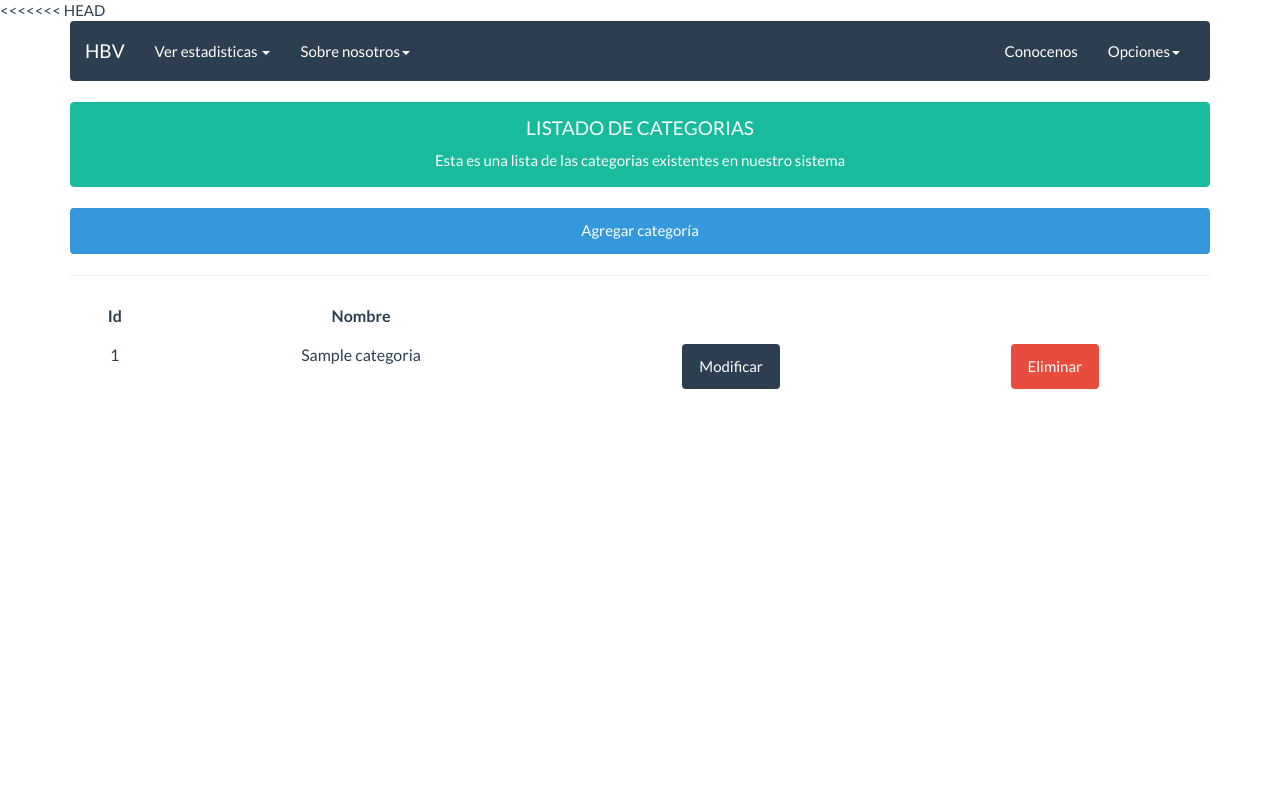
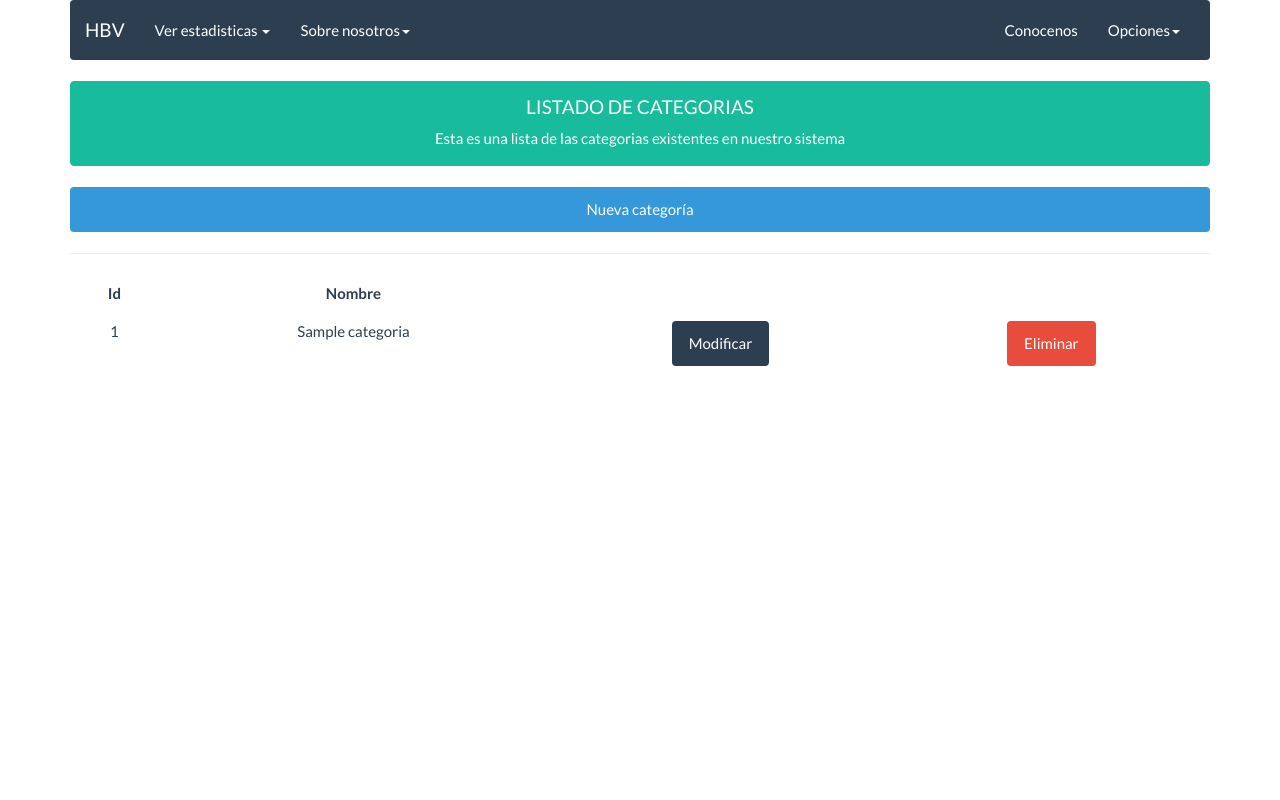
Before and after one commit to BanosLopezDA/HDP115-CRUD-CATEGORIA, a Django app: template gestCateg/templates/categoria/categoria_list.html in a window 1280 px wide. Run offline with Django 3.2, Linux system fonts and the light colour scheme; the template is opened without the code that fills it: values that come from a table or form of the project are taken from there, others are empty; tables that the repository leaves empty hold one stand-in row (values such as "Sample post"); parts of the project's set-up code (start-up, migrations or seed data) failed here and were passed over; some libraries are stand-ins or nearby versions.

Commit message:
Gestionar categoria terminado

```diff
--- a/gestCateg/templates/categoria/categoria_form.html
+++ b/gestCateg/templates/categoria/categoria_form.html
@@ -9,5 +9,6 @@
     {% csrf_token %}
     {{ form.as_p}}
     <button class="btn btn-success"	type="submit">Guardar</button>
+    <a class="btn btn-default" href="{% url 'categoria:categoria_listar' %}">Cancelar</a>
   </form>
 {%endblock%}
--- a/gestCateg/templates/categoria/categoria_list.html
+++ b/gestCateg/templates/categoria/categoria_list.html
@@ -1,4 +1,3 @@
-<<<<<<< HEAD
 {% extends 'base/base.html' %}
 {% block content %}
 
@@ -6,7 +5,7 @@
   <h4 class="text-center alert-heading">LISTADO DE CATEGORIAS</h4>
   <p class="text-center">Esta es una lista de las categorias existentes en nuestro sistema</p>
 </div>
- <a class="btn btn-info btn-block" href="{% url 'categoria:categoria_crear' %}">Agregar categoría</a>
+ <a class="btn btn-info btn-block" href="{% url 'categoria:categoria_crear' %}">Nueva categoría</a>
 <hr>
 <table class="table">
   <thead class="thead-light">
@@ -30,7 +29,7 @@
     </tr>
     {% endfor %}
     {% else %}
-    <h2>NO HAY REGISTROS DE Categoria!!!</h2>
+    <h2>NO HAY REGISTROS DE CATEGORIA!!!</h2>
     {% endif %}
 
   </tbody>
```
